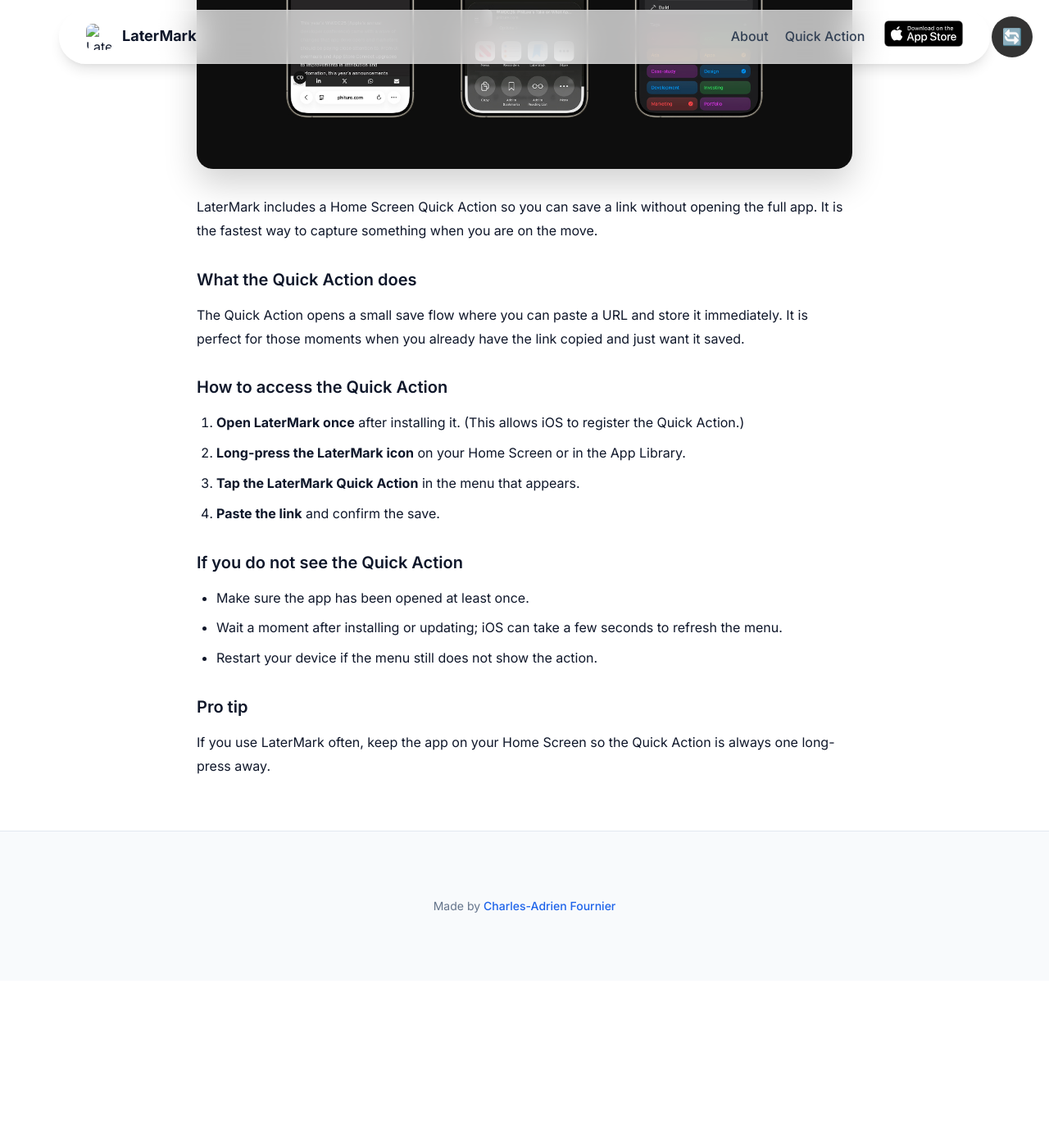
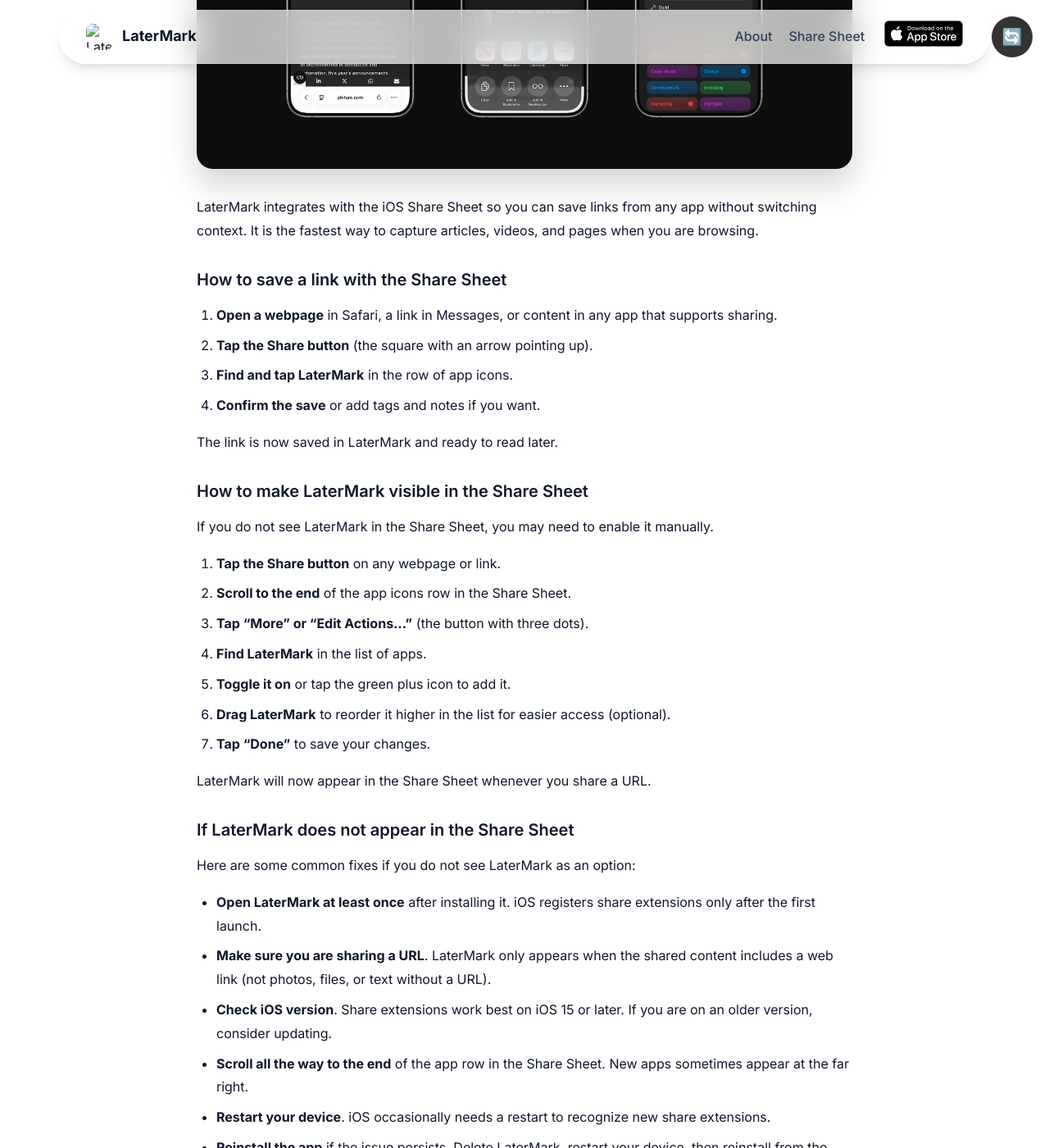
Before and after one commit to Fourni-j/fourni-j.github.io, a Jekyll site: the page built from _apps-pages/LaterMark/quick-action.md, in a window 1280 px wide and 1400 px high, scrolled down 507 px. Shown: the whole window at 82% size. Built offline with Jekyll 4.4.1, drawn with Linux system fonts in a browser that asks for light colours; nearby versions of some CDN libraries; before the commit the page ends 1721 px from its top, so only the background shows below that; some of the changed text lies outside the part shown.

Commit message:
Update LaterMark article to explain iOS Share Sheet usage instead of Quick Action
Co-authored-by: Fourni-j <5518442+Fourni-j@users.noreply.github.com>

```diff
--- a/_apps-pages/LaterMark/quick-action.md
+++ b/_apps-pages/LaterMark/quick-action.md
@@ -1,35 +1,52 @@
 ---
 layout: modern-app-page
-title: "Add the LaterMark Quick Action to Save Links Faster"
+title: "Save Links to LaterMark Using the iOS Share Sheet"
 ios_app_id: 6757079584
 include_in_header: false
 app_name: LaterMark
 nav_links:
   - title: "About"
     url: "goal-and-features.html"
-  - title: "Quick Action"
+  - title: "Share Sheet"
     url: "quick-action.html"
 ---
 
 <figure class="modern-article-hero">
-  <img src="/assets/app-pages/screenshots/latermark-quick-action.jpg" alt="LaterMark Quick Action">
+  <img src="/assets/app-pages/screenshots/latermark-quick-action.jpg" alt="LaterMark Share Sheet">
 </figure>
 
-LaterMark includes a Home Screen Quick Action so you can save a link without opening the full app. It is the fastest way to capture something when you are on the move.
+LaterMark integrates with the iOS Share Sheet so you can save links from any app without switching context. It is the fastest way to capture articles, videos, and pages when you are browsing.
 
-## What the Quick Action does
-The Quick Action opens a small save flow where you can paste a URL and store it immediately. It is perfect for those moments when you already have the link copied and just want it saved.
+## How to save a link with the Share Sheet
+1. **Open a webpage** in Safari, a link in Messages, or content in any app that supports sharing.
+2. **Tap the Share button** (the square with an arrow pointing up).
+3. **Find and tap LaterMark** in the row of app icons.
+4. **Confirm the save** or add tags and notes if you want.
 
-## How to access the Quick Action
-1. **Open LaterMark once** after installing it. (This allows iOS to register the Quick Action.)
-2. **Long-press the LaterMark icon** on your Home Screen or in the App Library.
-3. **Tap the LaterMark Quick Action** in the menu that appears.
-4. **Paste the link** and confirm the save.
+The link is now saved in LaterMark and ready to read later.
 
-## If you do not see the Quick Action
-- Make sure the app has been opened at least once.
-- Wait a moment after installing or updating; iOS can take a few seconds to refresh the menu.
-- Restart your device if the menu still does not show the action.
+## How to make LaterMark visible in the Share Sheet
+If you do not see LaterMark in the Share Sheet, you may need to enable it manually.
+
+1. **Tap the Share button** on any webpage or link.
+2. **Scroll to the end** of the app icons row in the Share Sheet.
+3. **Tap "More" or "Edit Actions…"** (the button with three dots).
+4. **Find LaterMark** in the list of apps.
+5. **Toggle it on** or tap the green plus icon to add it.
+6. **Drag LaterMark** to reorder it higher in the list for easier access (optional).
+7. **Tap "Done"** to save your changes.
+
+LaterMark will now appear in the Share Sheet whenever you share a URL.
+
+## If LaterMark does not appear in the Share Sheet
+Here are some common fixes if you do not see LaterMark as an option:
+
+- **Open LaterMark at least once** after installing it. iOS registers share extensions only after the first launch.
+- **Make sure you are sharing a URL**. LaterMark only appears when the shared content includes a web link (not photos, files, or text without a URL).
+- **Check iOS version**. Share extensions work best on iOS 15 or later. If you are on an older version, consider updating.
+- **Scroll all the way to the end** of the app row in the Share Sheet. New apps sometimes appear at the far right.
+- **Restart your device**. iOS occasionally needs a restart to recognize new share extensions.
+- **Reinstall the app** if the issue persists. Delete LaterMark, restart your device, then reinstall from the App Store.
 
 ## Pro tip
-If you use LaterMark often, keep the app on your Home Screen so the Quick Action is always one long-press away.
+Once you have enabled LaterMark in the Share Sheet, drag it closer to the front of the app row so you can find it faster every time you save a link.
```
